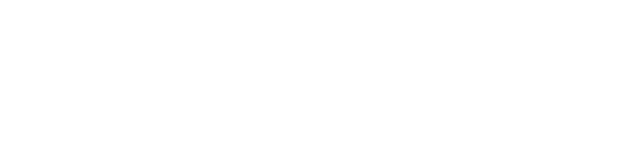
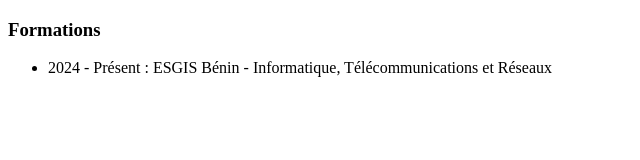
Before and after one commit to boniPacome/mon-cv, a plain HTML site: page index.html in a window 1280 px wide. Shown: the whole page, without its empty margins (0-640 px from the left). Drawn offline with Linux system fonts and the light colour scheme.

Commit message:
mise en place de la section formations

```diff
--- a/index.html
+++ b/index.html
@@ -6,6 +6,10 @@
     <title>Document</title>
 </head>
 <body>
+    <h3>Formations</h3>
+        <ul>
+        <li>2024 - Présent : ESGIS Bénin - Informatique, Télécommunications et Réseaux</li>
+        </ul>
 
 </body>
 </html>
```
